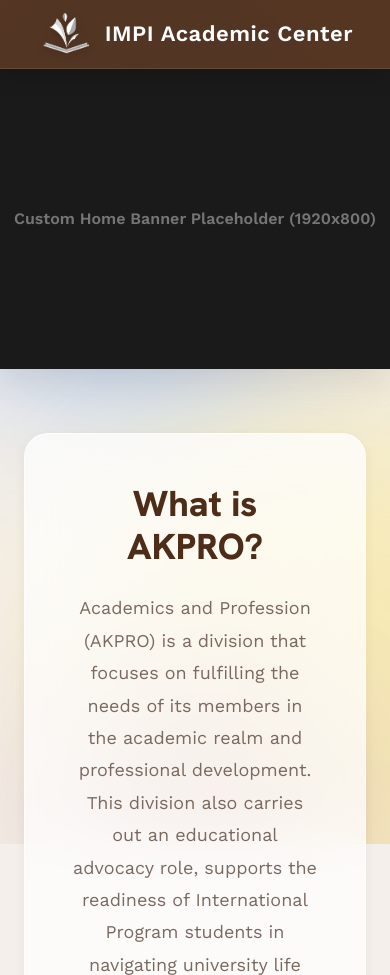
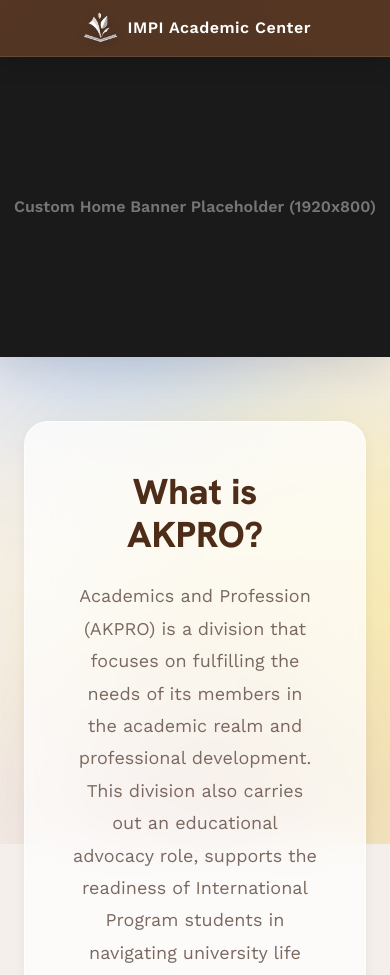
Before and after one commit to GPapers00/Website-AKPRO-IMPI-FTUI, a plain HTML site: page index.html in a window 390 px wide. Shown: the top 975 px of the page. Drawn offline with nearby package versions, Linux system fonts and the light colour scheme.

Commit message:
responsive again part 2

```diff
--- a/styles.css
+++ b/styles.css
@@ -1683,7 +1683,21 @@ h6 {
   .header__inner {
     flex-wrap: nowrap;
     justify-content: space-between;
+    align-items: center;
     position: relative;
+  }
+
+  .header__title {
+    font-size: 16px;
+    white-space: nowrap;
+  }
+
+  .header__logo {
+    height: 32px;
+  }
+
+  .header__brand {
+    gap: 8px;
   }
 
   .header__tabs {
```
